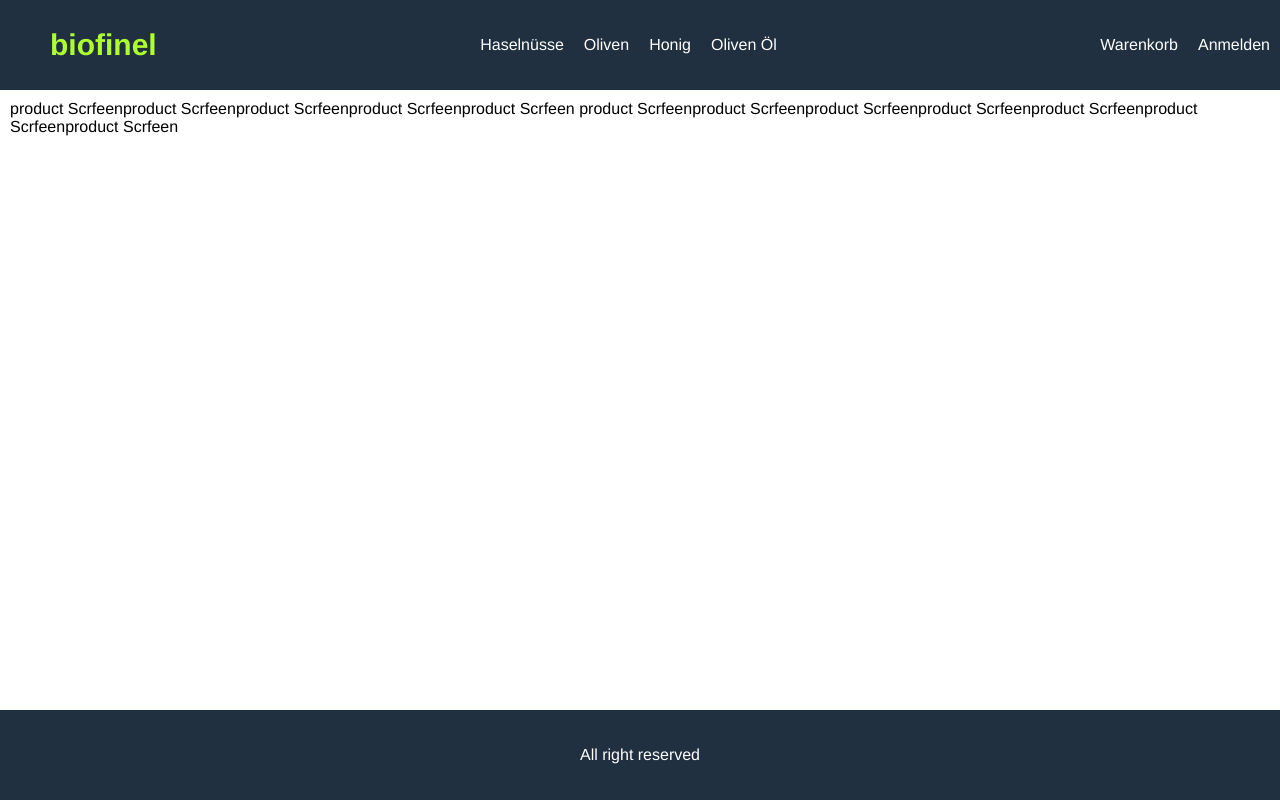
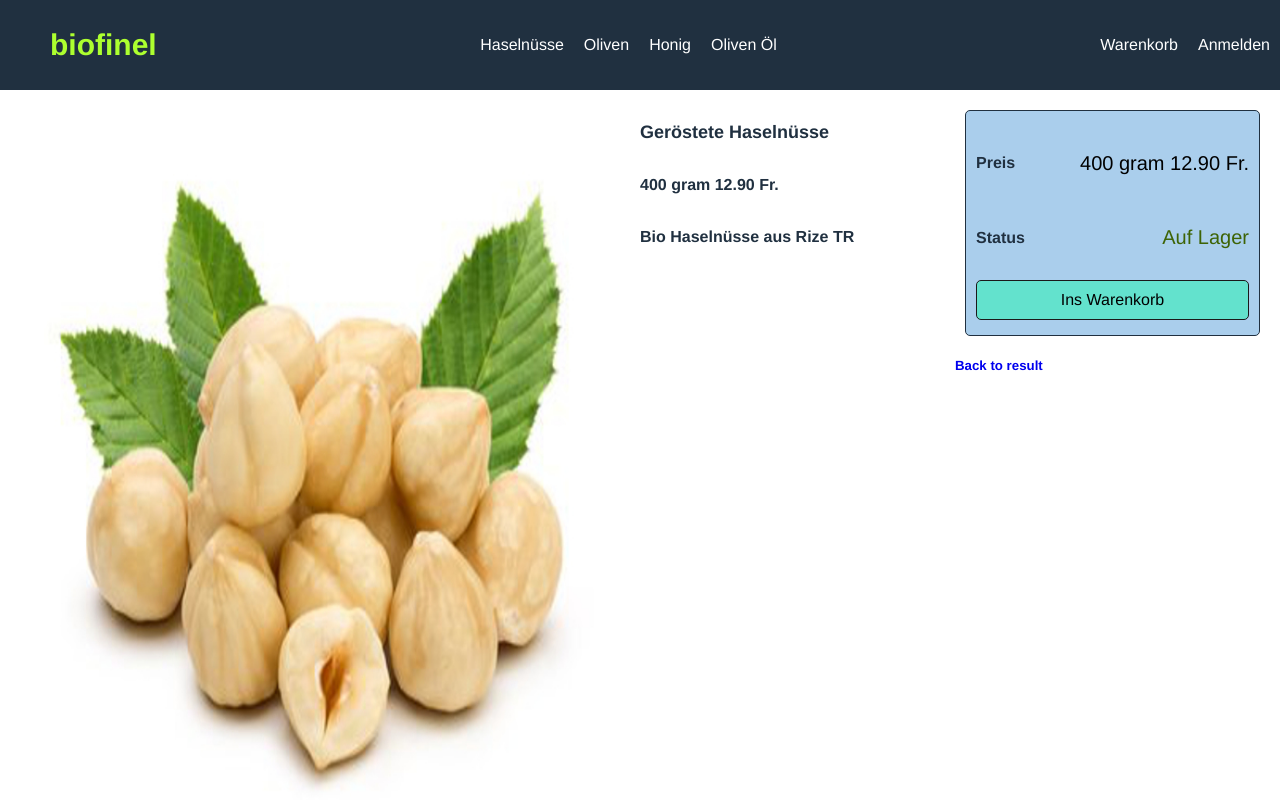
Before and after one commit to ossicom/biofinel-app, a React (Create React App) app in the folder frontend/: page /product/1 in a window 1280 px wide. Shown: the top 800 px of the page. Built offline with nearby package versions, Linux system fonts and the light colour scheme.

Commit message:
Product Screen fertig gestylet

```diff
--- a/frontend/package.json
+++ b/frontend/package.json
@@ -8,6 +8,7 @@
     "@testing-library/user-event": "^12.1.10",
     "react": "^17.0.1",
     "react-dom": "^17.0.1",
+    "react-router-dom": "^5.2.0",
     "react-scripts": "4.0.1",
     "web-vitals": "^0.2.4"
   },
--- a/frontend/src/App.js
+++ b/frontend/src/App.js
@@ -7,17 +7,17 @@ function App() {
   return (
     <BrowserRouter>
       <div className='grid-container'>
-        <header class='navigation row'>
+        <header className='navigation row'>
           <div>
             <a className='brand' href='/'>
               biofinel
             </a>
           </div>
           <div className='button'>
-            <a href='haselnuesse'>Haselnüsse</a>
-            <a href='oliven'>Oliven</a>
-            <a href='tuerkischer-honig'>Honig</a>
-            <a href='oliven oel'>Oliven Öl</a>
+            <a href='product/1'>Haselnüsse</a>
+            <a href='product/2'>Oliven</a>
+            <a href='product/3'>Honig</a>
+            <a href='product/4'>Oliven Öl</a>
           </div>
           <div>
             <a href='/card'>Warenkorb</a>
--- a/frontend/src/components/Product.js
+++ b/frontend/src/components/Product.js
@@ -11,7 +11,7 @@ export default function Product(props) {
         <a href={`/product/${product._id}`}>
           <h2>{product.name}</h2>
         </a>
-        <div className='price'>${product.price}</div>
+        <div className='price'>{product.price}</div>
       </div>
     </div>
   );
--- a/frontend/src/data.js
+++ b/frontend/src/data.js
@@ -5,17 +5,19 @@ const data = {
       name: 'Geröstete Haselnüsse',
       category: 'Haselnüsse',
       image: '/images/nuesse/haselnuesse.jpg',
-      price: 12,
+      price: '400 gram  12.90 Fr.',
+      countInStock: 20,
       brand: 'kocfindik',
       numReviews: 10,
-      description: 'Bio Haselnüsse',
+      description: 'Bio Haselnüsse aus Rize TR',
     },
     {
       _id: '2',
       name: 'Grüne Oliven',
       category: 'Oliven',
       image: '/images/oliven/oliven.jpg',
-      price: 9,
+      price: '12.90 Fr.',
+      countInStock: 12,
       brand: 'Datca Oliven',
       numReviews: 10,
       description: 'Oliven Gross',
@@ -25,7 +27,8 @@ const data = {
       name: 'Honig',
       category: 'Honig',
       image: '/images/honig/honigglas.jpg',
-      price: 30,
+      price: '12.90 Fr.',
+      countInStock: 0,
       brand: 'türkisch',
       numReviews: 10,
       description: 'Bio Honig',
@@ -35,7 +38,8 @@ const data = {
       name: 'Oliven Öl',
       category: 'Olivenöle',
       image: '/images/olive-oel/flasche-o.oel.jpg',
-      price: 11,
+      price: '12.90 Fr.',
+      countInStock: 40,
       brand: 'Datca',
       numReviews: 10,
       description: 'Kaltgepresste Oliven Öl',
@@ -45,7 +49,8 @@ const data = {
       name: 'Türkischer Honig',
       category: 'Haselnüsse',
       image: '/images/olive-oel/flasche-o.oel.jpg',
-      price: 45,
+      price: '12.90 Fr.',
+      countInStock: 16,
       brand: 'kocfindik',
       numReviews: 10,
       description: 'Bio Haselnüsse',
@@ -55,7 +60,8 @@ const data = {
       name: 'Türkischer Kaffee',
       category: 'Haselnüsse',
       image: '/images/olive-oel/flasche-o.oel.jpg',
-      price: 7,
+      price: '12.90 Fr.',
+      countInStock: 2,
       brand: 'kocfindik',
       numReviews: 10,
       description: 'Bio Haselnüsse',
--- a/frontend/src/index.css
+++ b/frontend/src/index.css
@@ -47,18 +47,16 @@ footer {
   background-color: #203040;
   color: #ffffff;
 }
-
+/* Common */
 h1 {
   font-size: 1.8rem;
   padding: 1rem 0;
+  color: #203040;
 }
 h2 {
   font-size: 1.6rem;
   padding: 1rem 0;
-  color: white;
-}
-h2:hover {
-  color: greenyellow;
+  color: #203040;
 }
 
 a {
@@ -67,6 +65,38 @@ a {
 
 a:hover {
   color: greenyellow;
+}
+
+ul {
+  padding: 0;
+  margin: 0;
+  list-style-type: none;
+}
+li {
+  margin-top: 1rem;
+}
+
+button {
+  padding: 1rem;
+  border-radius: 0.5rem;
+  border: 0.1rem #1a1919 solid;
+  font-size: 1.6rem;
+  background-color: #f8f8f8;
+  cursor: pointer;
+  font-family: Helvetica, Arial, sans-serif;
+  -webkit-font-smoothing: antialiased;
+  -moz-osx-font-smoothing: grayscale;
+}
+
+button:hover {
+  border: 0.15rem greenyellow solid;
+}
+
+button.primary {
+  background-color: #63e2cd;
+}
+button.block {
+  width: 100%;
 }
 
 /* header */
@@ -98,10 +128,6 @@ header {
   padding-top: 2rem;
 }
 
-.brand a {
-  color: greenyellow;
-}
-
 a.kaffee {
   padding-right: 27rem;
 }
@@ -117,6 +143,17 @@ a.anmelden {
 }
 .row.center {
   justify-content: center;
+}
+/*Product Screen */
+.row.top {
+  align-items: flex-start;
+}
+
+.col-1 {
+  flex: 1 1 25rem;
+}
+.col-2 {
+  flex: 2 1 50rem;
 }
 /* footer */
 .footer {
@@ -134,10 +171,14 @@ img.medium {
   width: 100%;
 }
 
+img.large {
+  width: 100%;
+}
+
 /* card */
 .card {
-  border: 0.1rem #c0c0c0 solid;
-  background-color: #203040;
+  border: 0.1rem #203040 solid;
+  background-color: rgb(170, 206, 236);
   border-radius: 0.5rem;
   margin: 1rem;
 }
@@ -152,8 +193,15 @@ img.medium {
 
 .price {
   font-size: 2rem;
-  color: white;
+  color: black;
 }
-.price:hover {
-  color: greenyellow;
+
+/* Alerts */
+.success {
+  color: rgb(61, 99, 5);
+  font-size: 2rem;
 }
+.error {
+  color: #a02020;
+  font-size: 2rem;
+}
--- a/frontend/src/screens/ProductScreen.js
+++ b/frontend/src/screens/ProductScreen.js
@@ -1,11 +1,66 @@
 import React from 'react';
+import { Link } from 'react-router-dom';
+import data from '../data';
 
-export default function ProductScreen() {
+export default function ProductScreen(props) {
+  const product = data.products.find((x) => x._id === props.match.params.id);
+  if (!product) {
+    return <div>Product not found!</div>;
+  }
   return (
     <div>
-      product Scrfeenproduct Scrfeenproduct Scrfeenproduct Scrfeenproduct
-      Scrfeen product Scrfeenproduct Scrfeenproduct Scrfeenproduct
-      Scrfeenproduct Scrfeenproduct Scrfeenproduct Scrfeen
+      <div className='row top'>
+        <div className='col-2'>
+          <img className='large' src={product.image} alt={product.name}></img>
+        </div>
+        <div className='col-1'>
+          <ul>
+            <li>
+              <h1>{product.name}</h1>
+            </li>
+            <li>
+              <h2>{product.price}</h2>
+            </li>
+            <li>
+              <h2>{product.description}</h2>
+            </li>
+          </ul>
+        </div>
+        <div className='col-1'>
+          <div className='card card-body'>
+            <ul>
+              <li>
+                <div className='row'>
+                  <div>
+                    <h2>Preis</h2>
+                  </div>
+                  <div className='price'>{product.price}</div>
+                </div>
+              </li>
+              <li>
+                <div className='row'>
+                  <div>
+                    <h2>Status</h2>
+                  </div>
+                  <div>
+                    {product.countInStock > 0 ? (
+                      <span className='success'>Auf Lager</span>
+                    ) : (
+                      <span className='error'>Nicht mehr verfügbar!</span>
+                    )}
+                  </div>
+                </div>
+              </li>
+              <li>
+                <button className='primary block'>Ins Warenkorb</button>
+              </li>
+            </ul>
+          </div>
+          <Link to='/'>
+            <h5>Back to result</h5>
+          </Link>
+        </div>
+      </div>
     </div>
   );
 }
```
Also changed, not shown: 2 other files (tests, documents, lock files or other folders).
